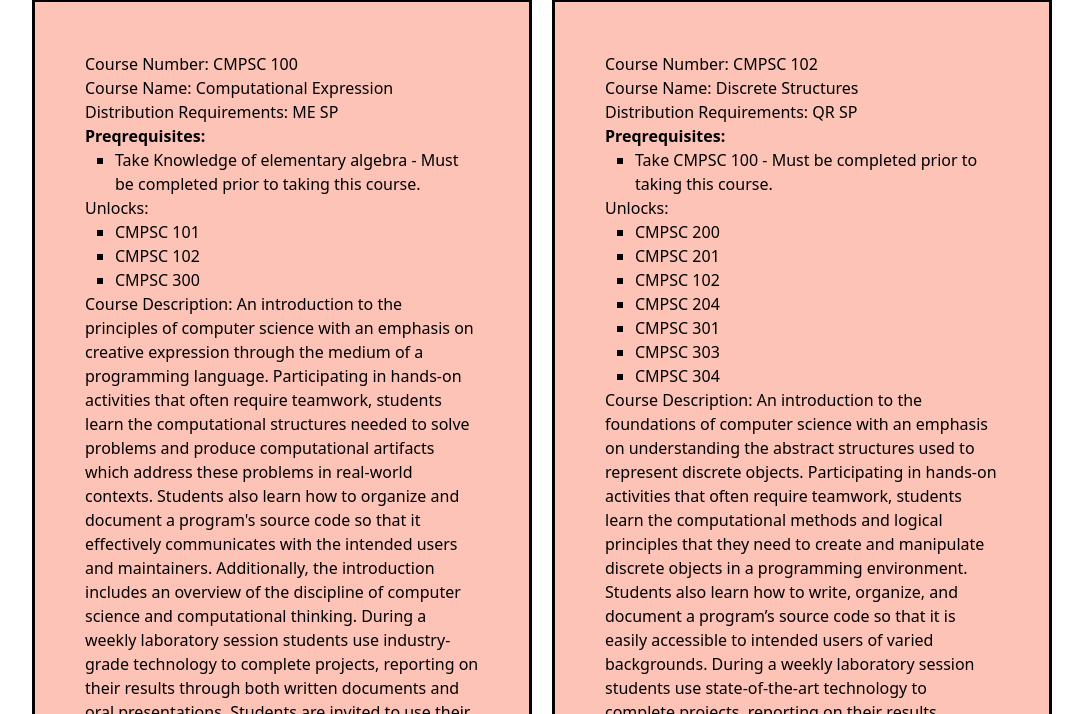
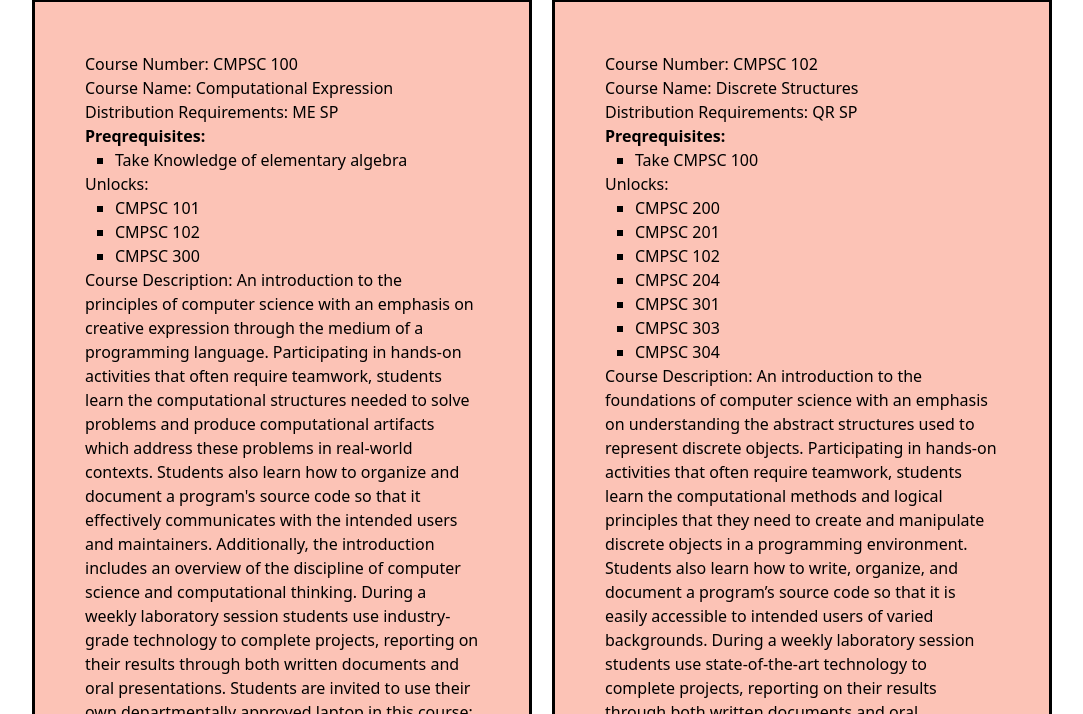
Before and after one commit to Allegheny-CMPSC-summer-2023/GatorAdvisor, a Gatsby site in the folder gator-plan/: page /landing in a window 1280 px wide. Shown: the part 86-800 px from the top of the page, without its empty margins (98-1181 px from the left). Built offline with nearby package versions, Linux system fonts and the light colour scheme; Gatsby itself is replaced by a stand-in of ours.

Commit message:
Update landing

```diff
--- a/gator-plan/src/pages/landing.js
+++ b/gator-plan/src/pages/landing.js
@@ -473,12 +473,10 @@ function CourseCard(props) {
           <h1 style={{ fontWeight: "bold" }}>Preqrequisites: </h1>
           <ul style={listStyle}>
             {props.prereqs.allof.map((req) => (
-              <li>
-                Take {req} - Must be completed prior to taking this course.{" "}
-              </li>
+              <li>Take {req} </li>
             ))}
             {props.prereqs.anyof.length !== 0 && (
-              <li>{props.prereqs.anyof.join(" or ")}</li>
+              <li>Take {props.prereqs.anyof.join(" or ")}</li>
             )}
           </ul>
         </div>
```
